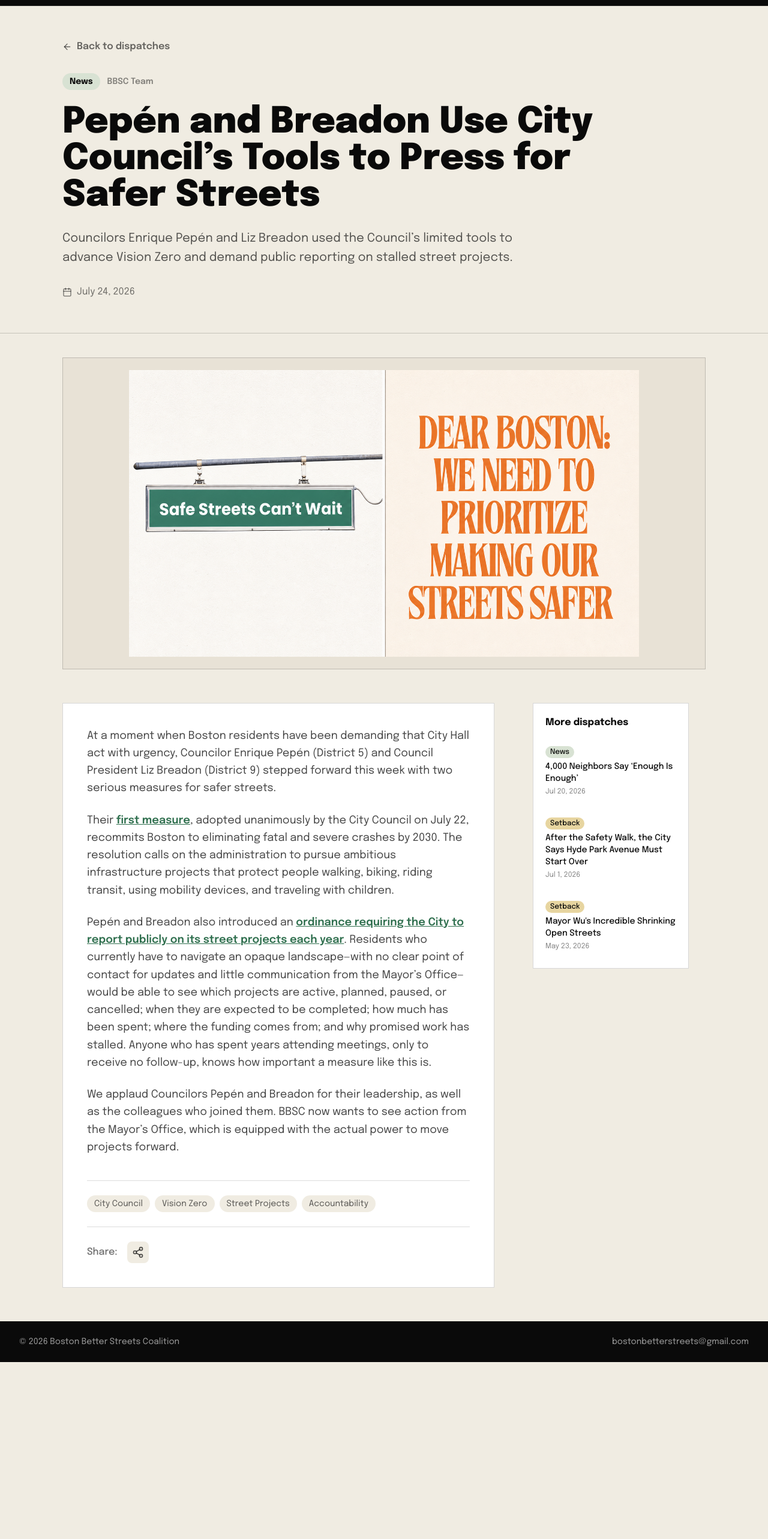
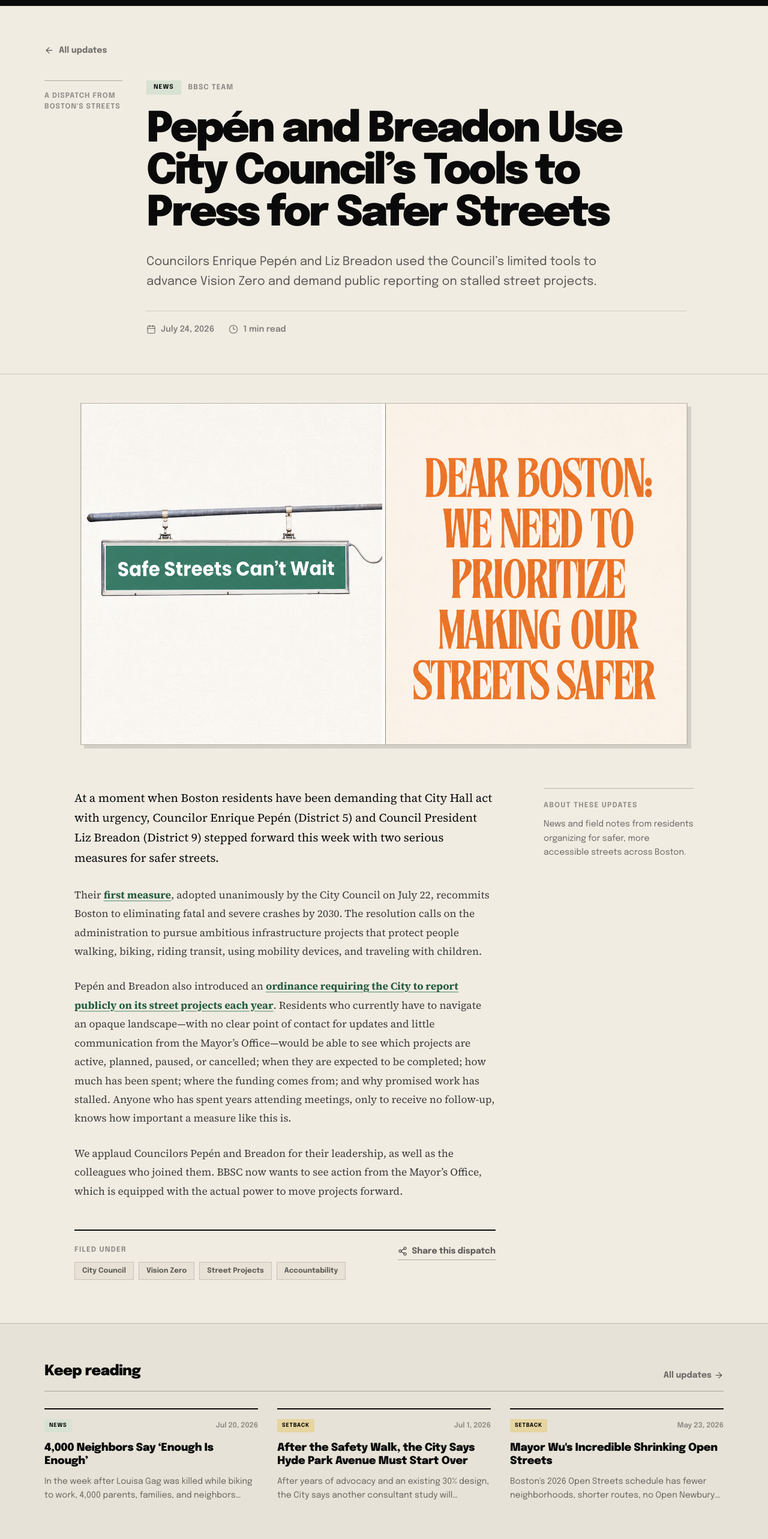
Before and after one commit to benjaminsiegel/bostonbetterstreets, a Next.js app: page /updates/pepen-breadon-city-council-tools-safer-streets in a window 1280 px wide. Shown: the part 100-2666 px from the top of the page at 60% size. Before the commit the page ends 2371 px from the top, so only its background shows below. Built offline with nearby package versions, Linux system fonts and the light colour scheme.

Commit message:
Redesign updates and article pages

```diff
--- a/src/app/globals.css
+++ b/src/app/globals.css
@@ -37,6 +37,7 @@
   --color-white: var(--white);
   --color-muted: var(--muted);
   --font-epilogue: 'Epilogue', sans-serif;
+  --font-source-serif: 'Source Serif 4', Georgia, serif;
 }
 
 body {
@@ -44,6 +45,104 @@ body {
   color: var(--foreground);
   font-family: 'Epilogue', -apple-system, BlinkMacSystemFont, "Segoe UI", Roboto, sans-serif;
   text-rendering: optimizeLegibility;
+}
+
+.editorial-prose {
+  color: rgba(10, 10, 10, 0.78);
+  font-family: 'Source Serif 4', Georgia, "Times New Roman", serif;
+  font-size: clamp(1.08rem, 1.3vw, 1.18rem);
+  line-height: 1.82;
+}
+
+.editorial-prose > :first-child {
+  color: #0a0a0a;
+  font-size: 1.12em;
+  line-height: 1.72;
+}
+
+.editorial-prose p {
+  margin: 0 0 1.55em;
+}
+
+.editorial-prose h2,
+.editorial-prose h3,
+.editorial-prose h4 {
+  color: #0a0a0a;
+  font-family: 'Epilogue', -apple-system, BlinkMacSystemFont, "Segoe UI", sans-serif;
+  font-weight: 900;
+  letter-spacing: -0.025em;
+  line-height: 1.14;
+}
+
+.editorial-prose h2 {
+  border-top: 1px solid rgba(10, 10, 10, 0.22);
+  font-size: clamp(1.55rem, 3vw, 2.05rem);
+  margin: 2.2em 0 0.75em;
+  padding-top: 0.7em;
+}
+
+.editorial-prose h3 {
+  font-size: 1.28rem;
+  margin: 1.9em 0 0.7em;
+}
+
+.editorial-prose a {
+  color: #285f43;
+  font-weight: 650;
+  text-decoration: underline;
+  text-decoration-color: rgba(47, 111, 78, 0.42);
+  text-decoration-thickness: 1.5px;
+  text-underline-offset: 3px;
+}
+
+.editorial-prose a:hover {
+  text-decoration-color: #285f43;
+}
+
+.editorial-prose strong {
+  color: #0a0a0a;
+  font-weight: 750;
+}
+
+.editorial-prose ul,
+.editorial-prose ol {
+  margin: 0 0 1.55em;
+  padding-left: 1.35em;
+}
+
+.editorial-prose li {
+  margin: 0.45em 0;
+  padding-left: 0.25em;
+}
+
+.editorial-prose ul {
+  list-style: disc;
+}
+
+.editorial-prose ol {
+  list-style: decimal;
+}
+
+.editorial-prose blockquote {
+  border-left: 4px solid #2f6f4e;
+  color: #0a0a0a;
+  font-size: 1.12em;
+  font-style: italic;
+  margin: 2em 0;
+  padding: 0.2em 0 0.2em 1.2em;
+}
+
+.editorial-prose hr {
+  border: 0;
+  border-top: 1px solid rgba(10, 10, 10, 0.22);
+  margin: 2.5em 0;
+}
+
+.editorial-prose img {
+  border: 1px solid rgba(10, 10, 10, 0.18);
+  height: auto;
+  margin: 2em 0;
+  width: 100%;
 }
 
 ::selection {
--- a/src/app/layout.tsx
+++ b/src/app/layout.tsx
@@ -37,6 +37,7 @@ export default function RootLayout({
         <link rel="preconnect" href="https://fonts.googleapis.com" />
         <link rel="preconnect" href="https://fonts.gstatic.com" crossOrigin="anonymous" />
         <link href="https://fonts.googleapis.com/css2?family=Epilogue:wght@400;500;600;700;800;900&display=swap" rel="stylesheet" />
+        <link href="https://fonts.googleapis.com/css2?family=Source+Serif+4:opsz,wght@8..60,400;8..60,600;8..60,700&display=swap" rel="stylesheet" />
         <link href="https://fonts.googleapis.com/css2?family=Material+Symbols+Outlined:opsz,wght,FILL,GRAD@24,400,0,0" rel="stylesheet" />
       </head>
       <body className="antialiased min-h-screen flex flex-col">
--- a/src/app/updates/[slug]/page.tsx
+++ b/src/app/updates/[slug]/page.tsx
@@ -6,10 +6,11 @@ import { updates, getUpdateBySlug, UpdateType } from "@/lib/updates";
 import { projects } from "@/data/projects";
 import {
   ArrowLeft,
+  ArrowRight,
+  AlertTriangle,
   Calendar,
+  Clock3,
   Share2,
-  AlertTriangle,
-  ArrowRight,
 } from "lucide-react";
 import { format, parseISO } from "date-fns";
 import ReactMarkdown from "react-markdown";
@@ -34,7 +35,7 @@ export async function generateMetadata({ params }: UpdatePageProps): Promise<Met
     };
   }
 
-  const baseUrl = "https://bostonbetterstreets.vercel.app";
+  const baseUrl = "https://bostonbetterstreets.org";
   const imageUrl = update.image ? `${baseUrl}${update.image}` : `${baseUrl}/images/og-default.jpg`;
 
   return {
@@ -106,177 +107,220 @@ export default async function UpdatePage({ params }: UpdatePageProps) {
   }
 
   const config = typeConfig[update.type];
+  const readingMinutes = Math.max(
+    1,
+    Math.ceil(update.content.trim().split(/\s+/).length / 220),
+  );
   const relatedProject = update.relatedProjectId
-    ? projects.find((p) => p.id === update.relatedProjectId)
+    ? projects.find((project) => project.id === update.relatedProjectId)
     : null;
-
-  // Get other updates
   const otherUpdates = updates
-    .filter((u) => u.id !== update.id)
+    .filter((other) => other.id !== update.id)
     .sort((a, b) => new Date(b.date).getTime() - new Date(a.date).getTime())
     .slice(0, 3);
 
   return (
     <div className="min-h-screen bg-[#f0ece2] text-[#0a0a0a]">
       <article>
-        <header className="border-b border-[#0a0a0a]/18">
-          <div className="max-w-[1120px] mx-auto px-4 sm:px-6 py-10 md:py-14">
+        <header className="border-b border-[#0a0a0a]/16">
+          <div className="mx-auto max-w-[1180px] px-4 py-10 sm:px-6 md:py-16">
             <Link
               href="/updates"
-            className="inline-flex items-center text-[#0a0a0a]/60 hover:text-[#2f6f4e] mb-8 transition-colors font-semibold"
+              className="mb-10 inline-flex items-center gap-2 text-sm font-bold text-[#0a0a0a]/55 transition-colors hover:text-[#2f6f4e]"
             >
-            <ArrowLeft className="w-4 h-4 mr-2" />
-            Back to dispatches
+              <ArrowLeft className="h-4 w-4" />
+              All updates
             </Link>
 
-          <div className="flex flex-wrap items-center gap-3 mb-6">
+            <div className="grid gap-7 lg:grid-cols-[130px_minmax(0,900px)] lg:gap-10">
+              <div className="hidden border-t border-[#0a0a0a]/30 pt-4 text-xs font-bold uppercase leading-[1.5] tracking-[0.08em] text-[#0a0a0a]/40 lg:block">
+                A dispatch from Boston&apos;s streets
+              </div>
+              <div>
+                <div className="mb-6 flex flex-wrap items-center gap-3">
                   <span
-              className={`inline-flex items-center px-3 py-1 rounded-full text-sm font-bold ${config.bgColor} ${config.color}`}
+                    className={`inline-flex px-3 py-1 text-[0.65rem] font-bold uppercase tracking-[0.09em] ${config.bgColor} ${config.color}`}
                   >
                     {config.label}
                   </span>
-            <span className="text-sm font-semibold text-[#0a0a0a]/48">
+                  <span className="text-xs font-bold uppercase tracking-[0.08em] text-[#0a0a0a]/42">
                     {update.author}
                   </span>
                 </div>
 
-          <h1 className="text-4xl md:text-6xl font-black leading-[1.02] max-w-4xl mb-6">
+                <h1 className="max-w-[940px] text-[2.55rem] font-black leading-[1.01] tracking-[-0.048em] sm:text-5xl md:text-[4.35rem]">
                   {update.title}
                 </h1>
 
-          <p className="text-lg md:text-xl leading-relaxed text-[#0a0a0a]/68 max-w-3xl mb-7">
+                <p className="mt-7 max-w-[780px] text-lg leading-[1.65] text-[#0a0a0a]/66 md:text-xl">
                   {update.excerpt}
                 </p>
 
-          <div className="flex flex-wrap items-center gap-4 text-[#0a0a0a]/55">
-            <div className="flex items-center gap-2">
-              <Calendar className="w-4 h-4" />
-              <span>{format(parseISO(update.date), "MMMM d, yyyy")}</span>
+                <div className="mt-8 flex flex-wrap items-center gap-x-6 gap-y-3 border-t border-[#0a0a0a]/14 pt-5 text-sm font-semibold text-[#0a0a0a]/48">
+                  <span className="inline-flex items-center gap-2">
+                    <Calendar className="h-4 w-4" />
+                    {format(parseISO(update.date), "MMMM d, yyyy")}
+                  </span>
+                  <span className="inline-flex items-center gap-2">
+                    <Clock3 className="h-4 w-4" />
+                    {readingMinutes} min read
+                  </span>
+                </div>
               </div>
             </div>
           </div>
         </header>
 
         {update.image && (
-          <figure className="max-w-[1120px] mx-auto px-4 sm:px-6 pt-8 md:pt-10">
-            <div className="relative w-full min-h-[280px] md:min-h-[520px] bg-[#e8e2d6] border border-[#0a0a0a]/18 overflow-hidden">
+          <figure className="mx-auto max-w-[1060px] px-4 pt-8 sm:px-6 md:pt-12">
+            <div className="relative aspect-[16/9] w-full overflow-hidden border border-[#0a0a0a]/18 bg-[#ded8cb] shadow-[6px_6px_0_0_rgba(10,10,10,0.13)]">
               <Image
                 src={update.image}
                 alt={update.imageAlt || update.title}
                 fill
-                className="object-contain p-3 md:p-5"
+                className="object-contain"
                 priority
               />
             </div>
           </figure>
         )}
 
-        <section className="py-10 md:py-14">
-          <div className="max-w-[1120px] mx-auto px-4 sm:px-6">
-            <div className="grid lg:grid-cols-[minmax(0,720px)_260px] gap-10 lg:gap-16 items-start">
-              <div className="bg-white border border-[#0a0a0a]/16 p-6 md:p-10">
-                <div className="prose prose-lg max-w-none prose-p:text-[#0a0a0a]/75 prose-p:leading-relaxed prose-headings:text-[#0a0a0a] prose-headings:font-black prose-h2:text-3xl prose-h2:mt-10 prose-h2:mb-4 prose-a:text-[#2f6f4e] prose-a:font-semibold prose-a:underline prose-strong:text-[#0a0a0a]">
+        <section className="py-12 md:py-18">
+          <div className="mx-auto grid max-w-[1080px] gap-12 px-4 sm:px-6 lg:grid-cols-[minmax(0,720px)_250px] lg:items-start lg:gap-20">
+            <div>
+              <div className="editorial-prose">
                 <ReactMarkdown>{update.content}</ReactMarkdown>
               </div>
 
-                <div className="mt-10 pt-6 border-t border-[#0a0a0a]/14">
+              <footer className="mt-12 border-t-2 border-[#0a0a0a] pt-6">
+                <div className="flex flex-col justify-between gap-6 sm:flex-row sm:items-start">
+                  <div>
+                    <p className="mb-3 text-xs font-bold uppercase tracking-[0.1em] text-[#0a0a0a]/42">
+                      Filed under
+                    </p>
                     <div className="flex flex-wrap gap-2">
-                    {update.tags.map((tag, index) => (
+                      {update.tags.map((tag) => (
                         <span
-                        key={index}
-                        className="px-3 py-1 bg-[#f0ece2] text-[#0a0a0a]/65 text-sm rounded-full"
+                          key={tag}
+                          className="border border-[#0a0a0a]/15 bg-[#e8e2d6] px-3 py-1.5 text-xs font-bold text-[#0a0a0a]/62"
                         >
                           {tag}
                         </span>
                       ))}
                     </div>
                   </div>
-
-                <div className="mt-6 pt-6 border-t border-[#0a0a0a]/14">
-                  <div className="flex items-center gap-4">
-                    <span className="text-[#0a0a0a]/60 font-medium">Share:</span>
                   <a
                     href={`https://twitter.com/intent/tweet?text=${encodeURIComponent(
-                        update.title
+                      update.title,
                     )}&url=${encodeURIComponent(
-                        `https://bostonbetterstreets.org/updates/${update.slug}`
+                      `https://bostonbetterstreets.org/updates/${update.slug}`,
                     )}`}
                     target="_blank"
                     rel="noopener noreferrer"
-                      className="p-2 bg-[#f0ece2] rounded-lg hover:bg-[#d8e2d3] transition-colors"
+                    className="inline-flex w-fit items-center gap-2 border-b border-[#0a0a0a]/30 pb-1 text-sm font-bold text-[#0a0a0a]/65 transition-colors hover:border-[#2f6f4e] hover:text-[#2f6f4e]"
                   >
-                      <Share2 className="w-5 h-5 text-[#0a0a0a]/70" />
+                    <Share2 className="h-4 w-4" />
+                    Share this dispatch
                   </a>
                 </div>
-                </div>
+              </footer>
             </div>
 
-              <aside className="space-y-6 lg:sticky lg:top-32">
+            <aside className="border-t border-[#0a0a0a]/25 pt-5 lg:sticky lg:top-32">
               {relatedProject && (
-                <div className="bg-white border border-[#0a0a0a]/16 p-5">
-                  <h3 className="font-bold text-[#0a0a0a] mb-3">
-                    Related Project
-                  </h3>
+                <div className="mb-8 border-b border-[#0a0a0a]/16 pb-8">
+                  <p className="mb-3 text-xs font-bold uppercase tracking-[0.1em] text-[#a63d36]">
+                    Related project
+                  </p>
                   <Link
                     href={`/projects/${relatedProject.slug}`}
-                    className="block bg-[#f0ece2] p-4 hover:bg-[#d8e2d3] transition-colors"
+                    className="group block"
                   >
-                    <div className="font-semibold text-[#0a0a0a] mb-1">
+                    <h2 className="text-lg font-black leading-tight transition-colors group-hover:text-[#2f6f4e]">
                       {relatedProject.name}
-                    </div>
-                    <div className="text-sm text-[#0a0a0a]/55">
+                    </h2>
+                    <p className="mt-2 text-sm leading-relaxed text-[#0a0a0a]/55">
                       {relatedProject.neighborhood}
-                    </div>
+                    </p>
+                    <span className="mt-4 inline-flex items-center gap-1 text-xs font-bold text-[#2f6f4e]">
+                      View project
+                      <ArrowRight className="h-3.5 w-3.5 transition-transform group-hover:translate-x-1" />
+                    </span>
                   </Link>
                 </div>
               )}
 
               {update.type === "action-alert" && (
-                <div className="bg-[#b7342c] p-5 text-white">
-                  <AlertTriangle className="w-8 h-8 mb-3" />
-                  <h3 className="font-bold mb-2">Take Action</h3>
-                  <p className="text-white/80 text-sm mb-4">
+                <div className="mb-8 bg-[#b7342c] p-5 text-white">
+                  <AlertTriangle className="mb-3 h-7 w-7" />
+                  <h2 className="font-black">Take action</h2>
+                  <p className="mt-2 text-sm leading-relaxed text-white/78">
                     This alert needs your response. Every voice matters.
                   </p>
                   <Link
                     href="/take-action"
-                    className="inline-flex items-center w-full justify-center px-4 py-2 bg-white text-[#b7342c] font-semibold rounded-lg hover:bg-[#f0ece2] transition-colors"
+                    className="mt-5 inline-flex items-center gap-2 border-b border-white/45 pb-1 text-sm font-bold"
                   >
-                    Get Involved
-                    <ArrowRight className="w-4 h-4 ml-2" />
+                    Get involved
+                    <ArrowRight className="h-4 w-4" />
                   </Link>
                 </div>
               )}
 
-              <div className="bg-white border border-[#0a0a0a]/16 p-5">
-                <h3 className="font-bold text-[#0a0a0a] mb-4">More dispatches</h3>
-                <div className="space-y-4">
+              <p className="text-xs font-bold uppercase tracking-[0.1em] text-[#0a0a0a]/40">
+                About these updates
+              </p>
+              <p className="mt-3 text-sm leading-[1.7] text-[#0a0a0a]/58">
+                News and field notes from residents organizing for safer, more accessible streets across Boston.
+              </p>
+            </aside>
+          </div>
+        </section>
+      </article>
+
+      <section className="border-t border-[#0a0a0a]/18 bg-[#e7e2d7]">
+        <div className="mx-auto max-w-[1180px] px-4 py-12 sm:px-6 md:py-16">
+          <div className="mb-7 flex items-end justify-between border-b border-[#0a0a0a]/28 pb-4">
+            <h2 className="text-2xl font-black tracking-[-0.025em]">
+              Keep reading
+            </h2>
+            <Link
+              href="/updates"
+              className="hidden items-center gap-1 text-sm font-bold text-[#0a0a0a]/55 hover:text-[#2f6f4e] sm:inline-flex"
+            >
+              All updates
+              <ArrowRight className="h-4 w-4" />
+            </Link>
+          </div>
+
+          <div className="grid gap-8 md:grid-cols-3">
             {otherUpdates.map((other) => (
               <Link
                 key={other.id}
                 href={`/updates/${other.slug}`}
-                      className="block hover:bg-[#f0ece2] p-2 -mx-2 transition-colors"
+                className="group border-t-2 border-[#0a0a0a] pt-4"
               >
+                <div className="mb-4 flex items-center justify-between gap-3">
                   <span
-                        className={`inline-flex items-center gap-1 px-2 py-0.5 rounded-full text-xs font-medium mb-1 ${typeConfig[other.type].bgColor} ${typeConfig[other.type].color}`}
+                    className={`px-2 py-1 text-[0.58rem] font-bold uppercase tracking-[0.08em] ${typeConfig[other.type].bgColor} ${typeConfig[other.type].color}`}
                   >
                     {typeConfig[other.type].label}
                   </span>
-                      <div className="font-medium text-[#0a0a0a] text-sm">
+                  <time className="text-xs font-semibold text-[#0a0a0a]/42">
+                    {format(parseISO(other.date), "MMM d, yyyy")}
+                  </time>
+                </div>
+                <h3 className="text-lg font-black leading-[1.2] tracking-[-0.015em] transition-colors group-hover:text-[#2f6f4e]">
                   {other.title}
-                      </div>
-                      <div className="text-xs text-[#0a0a0a]/50 mt-1">
-                        {format(parseISO(other.date), "MMM d, yyyy")}
-                      </div>
+                </h3>
+                <p className="mt-3 line-clamp-2 text-sm leading-[1.6] text-[#0a0a0a]/58">
+                  {other.excerpt}
+                </p>
               </Link>
             ))}
           </div>
         </div>
-              </aside>
-            </div>
-          </div>
       </section>
-      </article>
     </div>
   );
 }
```
Also changed, not shown: src/app/updates/page.tsx (+86 -52 lines). Lines whose indentation alone changed are shown as unchanged.
